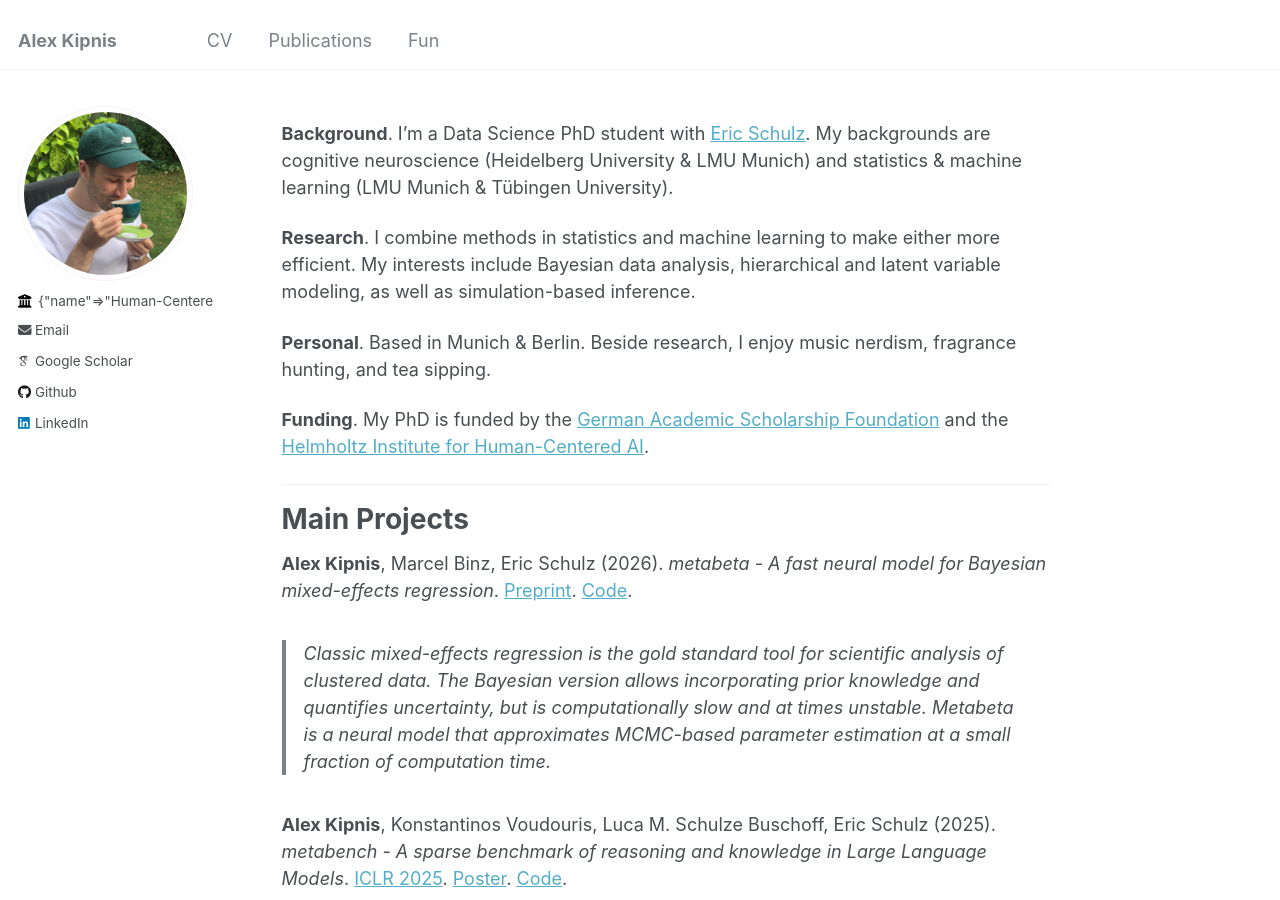
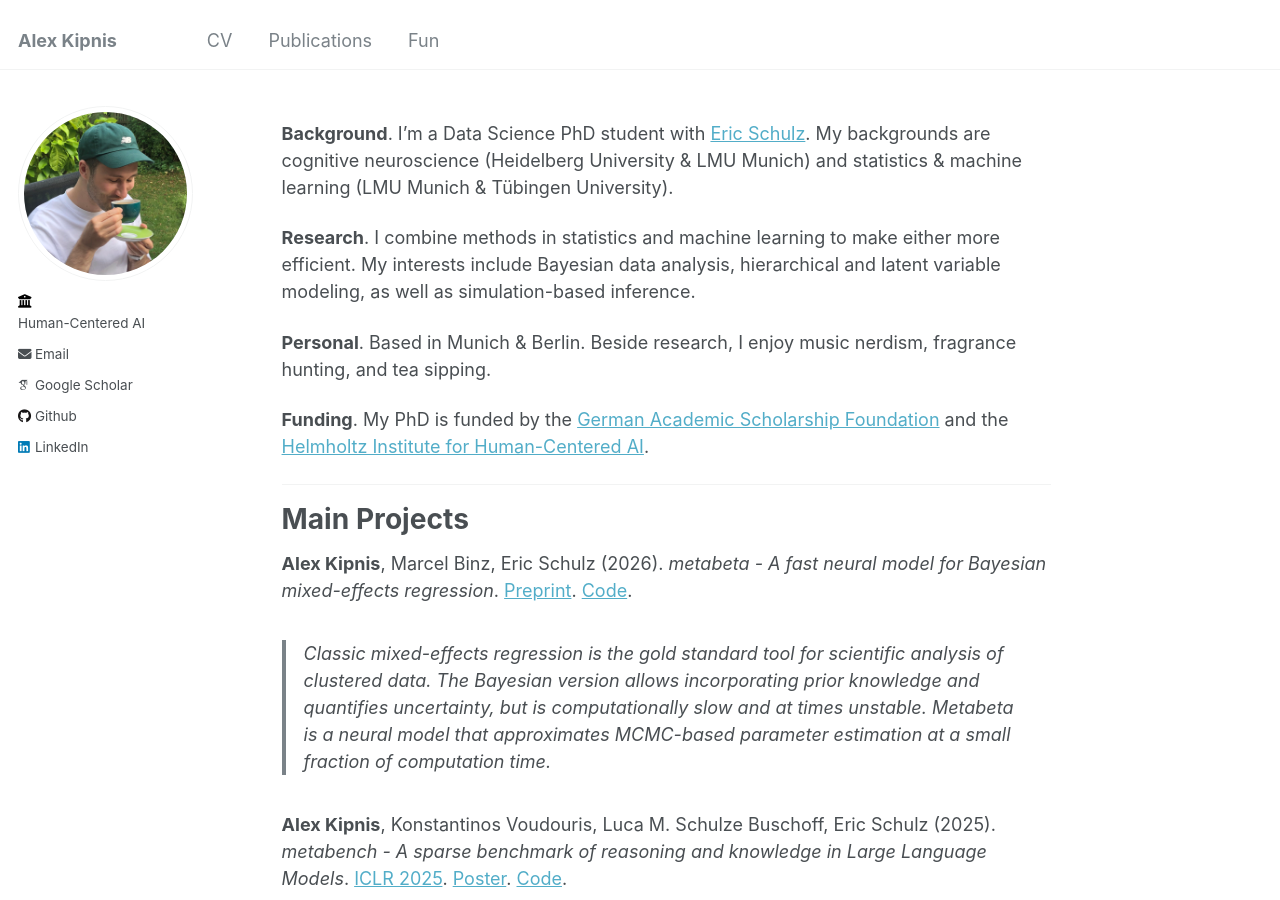
Before and after one commit to adkipnis/adkipnis.github.io, a Jekyll site: the page built from _pages/about.md, in a window 1280 px wide and 900 px high. Built offline with Jekyll 4.4.1, drawn with Linux system fonts in a browser that asks for light colours; some web fonts are replaced; some of the changed lines change nothing that is shown.

Commit message:
Update _config.yml

```diff
--- a/_config.yml
+++ b/_config.yml
@@ -26,9 +26,7 @@ author:
   pronouns         : # example: "she/her"
   bio              : #"PhD Student in Data Science"
   location         : # location
-  employer         :
-      name: "Human-Centered AI" # location
-      url: "https://hcai-munich.com/"
+  employer         : '<a href="https://hcai-munich.com/" target="_blank" rel="noopener">Human-Centered AI</a>'
   uri              : # url
   email            : "adkipnis@mailbox.org"
 
```
